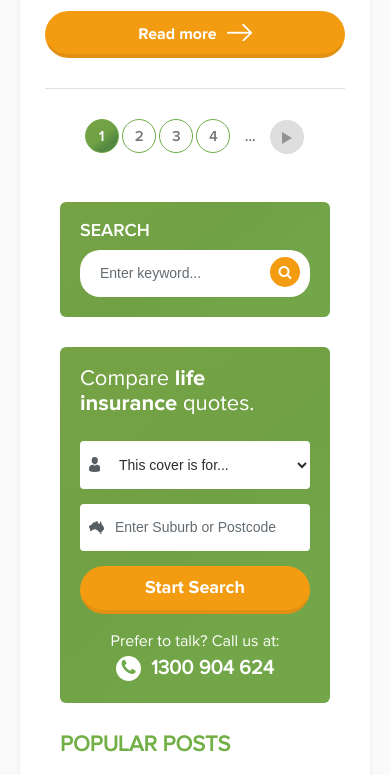
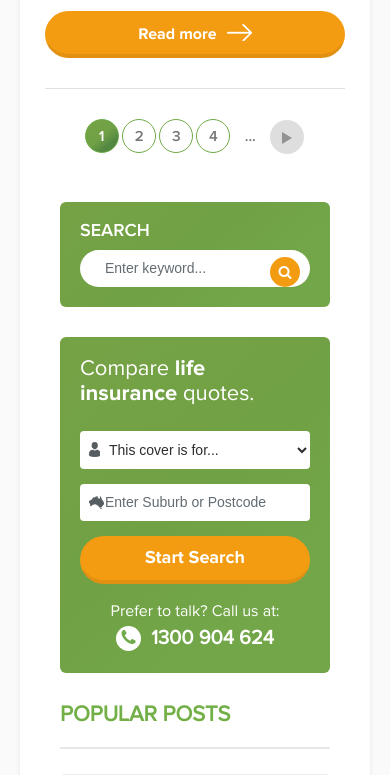
Before and after one commit to jhunreycastillo/insurance, a PHP site: page /archive.html in a window 390 px wide. Shown: the part 2430-3205 px from the top of the page. Run offline with PHP 8.4, Linux system fonts and the light colour scheme; some libraries are stand-ins or nearby versions.

Commit message:
css update
css update

```diff
--- a/assets/css/style.css
+++ b/assets/css/style.css
@@ -1502,7 +1502,10 @@ footer p {
     .post-box-link {
         display: block;
     }
-}
+    .quote-box input[type="text"], .quote-box select , .search-box input[type="text"]{
+
+        padding: 10px 10px 10px 25px;
+    }
 @media screen and (max-width: 320px) {
     .slick-slide {
         margin: 0px 14px;
```
